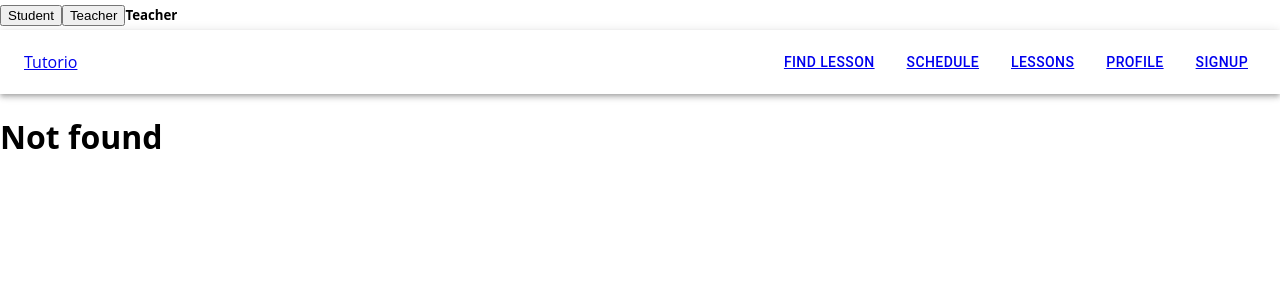
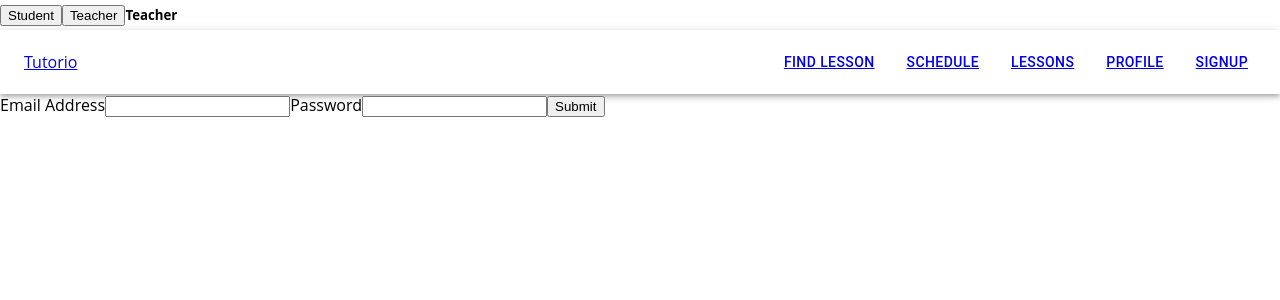
Before and after one commit to lukass16/Tutorio, a React (Create React App) app in the folder frontend/: page /login in a window 1280 px wide. Before the commit this address had no page. Shown: the top 300 px of the page. Built offline with nearby package versions, Linux system fonts and the light colour scheme.

Commit message:
login system basic nonworking func

```diff
--- a/frontend/package.json
+++ b/frontend/package.json
@@ -10,8 +10,8 @@
     "@fullcalendar/interaction": "^6.1.4",
     "@fullcalendar/react": "^6.1.4",
     "@fullcalendar/timegrid": "^6.1.4",
-    "@mui/icons-material": "^5.11.0",
-    "@mui/material": "^5.11.8",
+    "@mui/icons-material": "^5.11.9",
+    "@mui/material": "^5.11.9",
     "@testing-library/jest-dom": "^5.16.5",
     "@testing-library/react": "^13.4.0",
     "@testing-library/user-event": "^14.4.3",
--- a/frontend/src/StudentApp.js
+++ b/frontend/src/StudentApp.js
@@ -11,6 +11,7 @@ import NotFound from "./pages/NotFound";
 import Signup from "./pages/Signup";
 import SignupSt from "./pages/SignupStudent";
 import ViewCalendar from "./pages/components/ViewCalendar";
+import LoginStudent from "./pages/LoginStudent";
 
 const StudentApp = () => {
     return (
@@ -24,6 +25,7 @@ const StudentApp = () => {
           <Route path="/schedule/:teacherId" element={<ViewCalendar />} />
           <Route path="/profile" element={<Profile />} />
           <Route path="/signup" element={<Signup />} />
+          <Route path="/login" element={<LoginStudent />} />
           <Route path="/signup-student" element={<SignupSt />} />
           <Route path="*" element={<NotFound />} />
         </Routes>
--- a/frontend/src/TeacherApp.js
+++ b/frontend/src/TeacherApp.js
@@ -10,6 +10,7 @@ import Profile from "./pages/Profile";
 import NotFound from "./pages/NotFound";
 import Signup from "./pages/Signup";
 import SignupSt from "./pages/SignupStudent";
+import LoginStudent from "./pages/LoginStudent";
 
 const TeacherApp = () => {
     return (
@@ -23,6 +24,7 @@ const TeacherApp = () => {
           <Route path="/schedule" element={<Schedule />} />
           <Route path="/profile" element={<Profile />} />
           <Route path="/signup" element={<Signup />} />
+          <Route path="/login" element={<LoginStudent />} />
           <Route path="/signup-student" element={<SignupSt />} />
           <Route path="*" element={<NotFound />} />
         </Routes>
--- /dev/null
+++ b/frontend/src/pages/LoginStudent.js
@@ -0,0 +1,59 @@
+import React from "react";
+import { useFormik } from "formik";
+const bcrypt = require("bcryptjs");
+
+const LoginStudent = () => {
+
+  const formik = useFormik({
+    initialValues: {
+      email: "",
+      password: "",
+    },
+    onSubmit: (values) => {
+      let hashedPassword;
+      hashedPassword = bcrypt.hash(values.password, 12);
+        console.log(hashedPassword);
+
+      //const valuestosend = {
+      //  email: values.email,
+      //  password: hashedPassword,
+      //};
+      console.log("break1")
+      fetch(`http://localhost:5000/api/students/login`, {
+        method: "POST",
+        headers: {
+          "Content-Type": "application/json",
+        },
+        body: JSON.stringify({
+        email: values.email, password: hashedPassword.stringify()
+        })
+      })
+    },
+  });
+
+  return (
+    <form onSubmit={formik.handleSubmit}>
+
+      <label htmlFor="email">Email Address</label>
+      <input
+        id="email"
+        name="email"
+        type="email"
+        onChange={formik.handleChange}
+        value={formik.values.email}
+      />
+      <label htmlFor="password">Password</label>
+      <input
+        id="password"
+        name="password"
+        type="text"
+        onChange={formik.handleChange}
+        value={formik.values.password}
+      />
+
+      <button type="submit">Submit</button>
+    </form>
+  );
+};
+
+export default LoginStudent;
--- a/frontend/src/pages/SignupStudent.js
+++ b/frontend/src/pages/SignupStudent.js
@@ -8,11 +8,11 @@ const SignupStudent = () => {
 
   const formik = useFormik({
     initialValues: {
-      name: '',
-      surname: '',
-      email: '',
-      phone: '',
-      password: '',
+      name: "",
+      surname: "",
+      email: "",
+      phone: "",
+      password: "",
     },
     onSubmit: (values) => {
       const valuestosend = {
@@ -33,12 +33,13 @@ const SignupStudent = () => {
           ...valuestosend,
         }),
       })
-      .then((res) => res.json()).then((data) => (console.log(data))).then((data) => (id = data._id))
+        .then((res) => res.json())
+        .then((data) => console.log(data));
       //alert(JSON.stringify(values, null, 2));
-      setUser(["Student", id])
-      console.log(id + "id");
+      setUser(["Student", id]);
     },
   });
+
   return (
     <form onSubmit={formik.handleSubmit}>
       <label htmlFor="name">First Name</label>
--- a/frontend/src/util/UserContext.js
+++ b/frontend/src/util/UserContext.js
@@ -1,4 +1,4 @@
-import React, { createContext } from "react";
+import { createContext } from "react";
 
 const UserContext = createContext();
 
```
Also changed, not shown: 2 other files (tests, documents, lock files or other folders).
